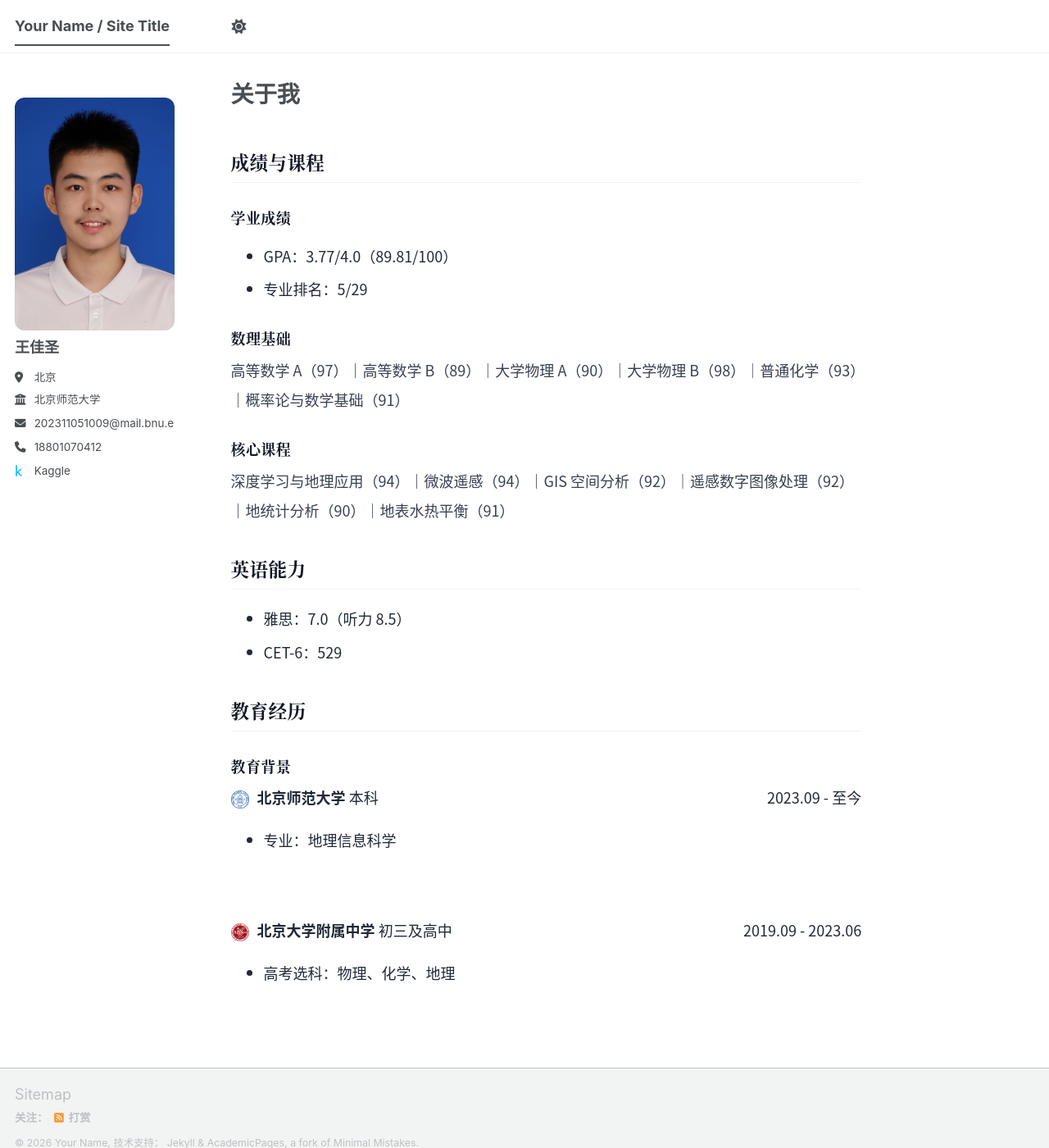
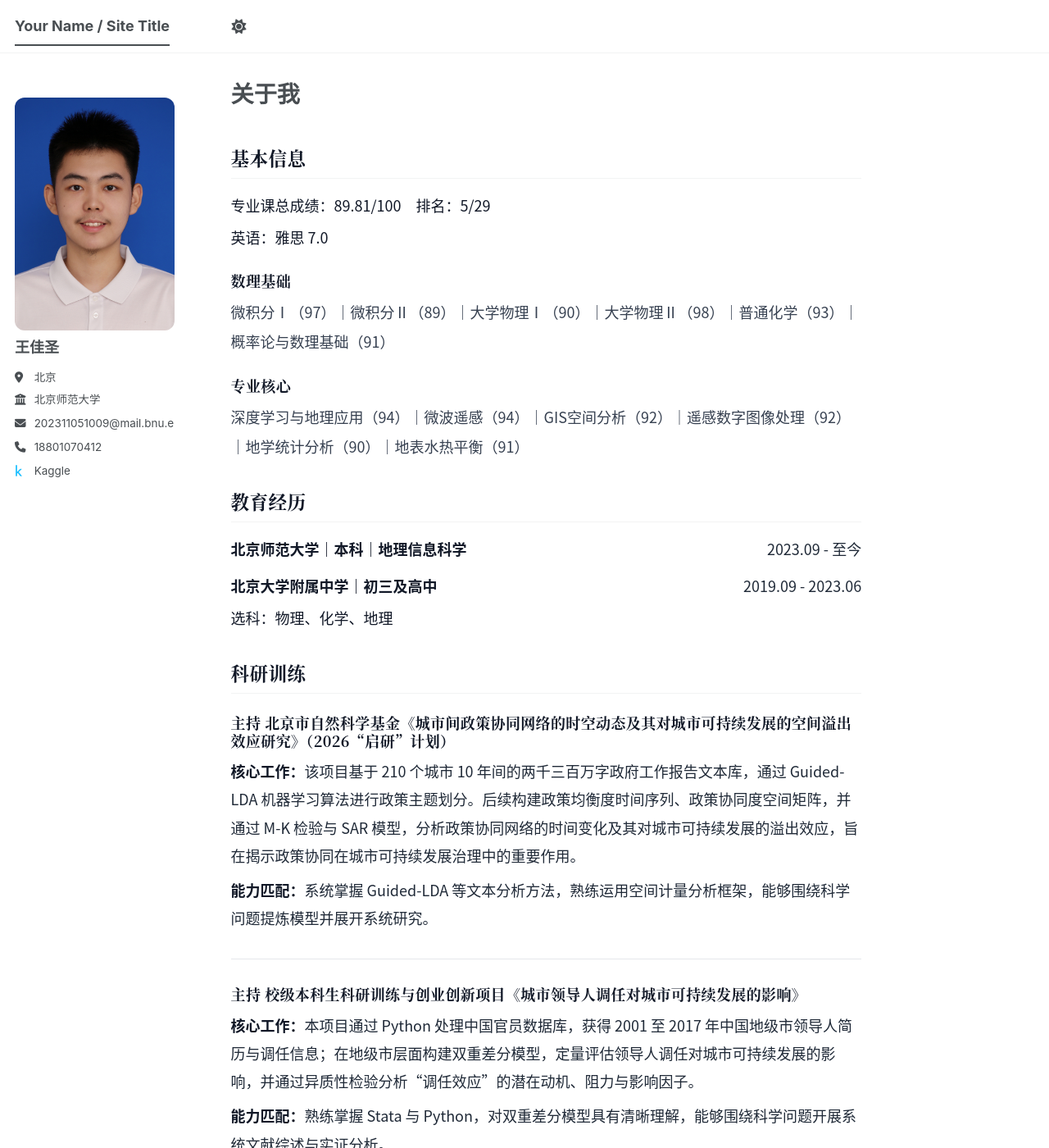
Before and after one commit to WJSheng2005/wangjiasheng.github.io, a Jekyll site: the page built from _pages/about.md, in a window 1280 px wide and 1400 px high. Shown: the whole window at 82% size. Built offline with Jekyll 4.4.1, drawn with Linux system fonts in a browser that asks for light colours; a script bundle is joined from its source files by our own code; library files that are not in the unit come from our copies; some of the changed text lies outside the part shown.

Commit message:
Update about.md

```diff
--- a/_pages/about.md
+++ b/_pages/about.md
@@ -19,67 +19,123 @@ redirect_from:
   font-family: "Songti SC", "STSong", "Noto Serif CJK SC", serif;
   font-weight: 700;
   letter-spacing: 0.02em;
-  margin-top: 1.8em;
   color: #111827;
 }
 
-.page__content ul {
-  margin-bottom: 1rem;
+.page__content h2 {
+  margin-top: 2rem;
+  margin-bottom: 0.8rem;
 }
 
-.page__content li {
-  margin-bottom: 0.35rem;
+.page__content h3 {
+  margin-top: 1.4rem;
+  margin-bottom: 0.5rem;
 }
 
-.course-line {
+.metric-line {
+  margin: 0.3rem 0;
+  color: #111827;
+}
+
+.inline-line {
   line-height: 2;
   color: #374151;
 }
+
+.project-block p {
+  margin: 0.45rem 0;
+}
+
+.project-block strong {
+  color: #111827;
+}
+
+.section-divider {
+  border: 0;
+  border-top: 1px solid #e5e7eb;
+  margin: 1.8rem 0;
+}
+
+.edu-item {
+  display: flex;
+  justify-content: space-between;
+  align-items: baseline;
+  gap: 1rem;
+  flex-wrap: wrap;
+  margin-top: 0.6rem;
+}
+
+.edu-name {
+  font-weight: 700;
+  color: #111827;
+}
 </style>
 
-## 成绩与课程
+## 基本信息
 
-### 学业成绩
-- GPA：3.77/4.0（89.81/100）
-- 专业排名：5/29
+<div class="metric-line">专业课总成绩：89.81/100　排名：5/29</div>
+<div class="metric-line">英语：雅思 7.0</div>
 
 ### 数理基础
-<div class="course-line">
-  高等数学 A（97）｜高等数学 B（89）｜大学物理 A（90）｜大学物理 B（98）｜普通化学（93）｜概率论与数学基础（91）
+<div class="inline-line">
+微积分Ⅰ（97）｜微积分Ⅱ（89）｜大学物理Ⅰ（90）｜大学物理Ⅱ（98）｜普通化学（93）｜概率论与数理基础（91）
 </div>
 
-### 核心课程
-<div class="course-line">
-  深度学习与地理应用（94）｜微波遥感（94）｜GIS 空间分析（92）｜遥感数字图像处理（92）｜地统计分析（90）｜地表水热平衡（91）
+### 专业核心
+<div class="inline-line">
+深度学习与地理应用（94）｜微波遥感（94）｜GIS空间分析（92）｜遥感数字图像处理（92）｜地学统计分析（90）｜地表水热平衡（91）
 </div>
-
-
-## 英语能力
-- 雅思：7.0（听力 8.5）
-- CET-6：529
 
 ## 教育经历
 
-### 教育背景
-
-<div style="display: flex; justify-content: space-between; align-items: center;">
-  <div>
-    <img src="/images/bnu.png" width="22" style="vertical-align: middle; margin-right: 6px;">
-    <strong>北京师范大学</strong> 本科
-  </div>
+<div class="edu-item">
+  <div class="edu-name">北京师范大学｜本科｜地理信息科学</div>
   <div>2023.09 - 至今</div>
 </div>
 
-- 专业：地理信息科学
-
-<br>
-
-<div style="display: flex; justify-content: space-between; align-items: center;">
-  <div>
-    <img src="/images/pkuhs.png" width="22" style="vertical-align: middle; margin-right: 6px;">
-    <strong>北京大学附属中学</strong> 初三及高中
-  </div>
+<div class="edu-item">
+  <div class="edu-name">北京大学附属中学｜初三及高中</div>
   <div>2019.09 - 2023.06</div>
 </div>
 
-- 高考选科：物理、化学、地理
+<div class="metric-line">选科：物理、化学、地理</div>
+
+## 科研训练
+
+### 主持 北京市自然科学基金《城市间政策协同网络的时空动态及其对城市可持续发展的空间溢出效应研究》（2026“启研”计划）
+
+<div class="project-block">
+<p><strong>核心工作：</strong>该项目基于 210 个城市 10 年间的两千三百万字政府工作报告文本库，通过 Guided-LDA 机器学习算法进行政策主题划分。后续构建政策均衡度时间序列、政策协同度空间矩阵，并通过 M-K 检验与 SAR 模型，分析政策协同网络的时间变化及其对城市可持续发展的溢出效应，旨在揭示政策协同在城市可持续发展治理中的重要作用。</p>
+
+<p><strong>能力匹配：</strong>系统掌握 Guided-LDA 等文本分析方法，熟练运用空间计量分析框架，能够围绕科学问题提炼模型并展开系统研究。</p>
+</div>
+
+<hr class="section-divider" />
+
+### 主持 校级本科生科研训练与创业创新项目《城市领导人调任对城市可持续发展的影响》
+
+<div class="project-block">
+<p><strong>核心工作：</strong>本项目通过 Python 处理中国官员数据库，获得 2001 至 2017 年中国地级市领导人简历与调任信息；在地级市层面构建双重差分模型，定量评估领导人调任对城市可持续发展的影响，并通过异质性检验分析“调任效应”的潜在动机、阻力与影响因子。</p>
+
+<p><strong>能力匹配：</strong>熟练掌握 Stata 与 Python，对双重差分模型具有清晰理解，能够围绕科学问题开展系统文献综述与实证分析。</p>
+
+<p><strong>量化成果：</strong>项目成果已在“第十一届青年地学论坛”进行学生代表汇报，并转化为一篇英文论文，目前正在投稿阶段。</p>
+</div>
+
+## 奖励荣誉
+
+### 竞赛获奖
+- 第十四届全国大学生 GIS 应用技能大赛二等奖，国家级（中国地理学会）
+- 第四届全国大学生乡村国土空间价值提升规划设计大赛一等奖，国家级（中国国土经济学会）
+
+### 荣誉奖项
+- 2022–2023 学年海淀区三好学生、2022–2023 学年海淀区优秀共青团员，区级
+- 北京师范大学三好学生（2 次）、优秀学生干部（2 次）、一等奖学金（4 次），校级
+
+## 专业技能
+
+### 代码语言
+<div class="inline-line">Python、Matlab、C++、R；熟练使用 Stata 进行数据分析</div>
+
+### 专业软件
+<div class="inline-line">ArcGIS Pro、ENVI、Google Earth Engine（GEE）、GeoDa、SPSS、Origin</div>
```
